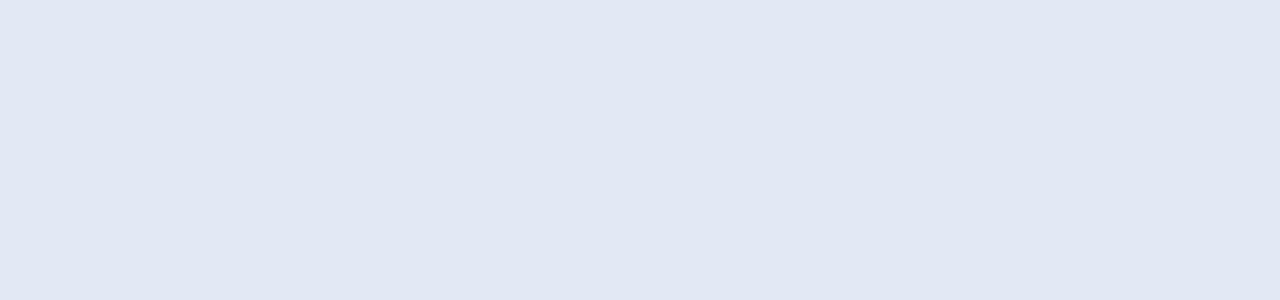
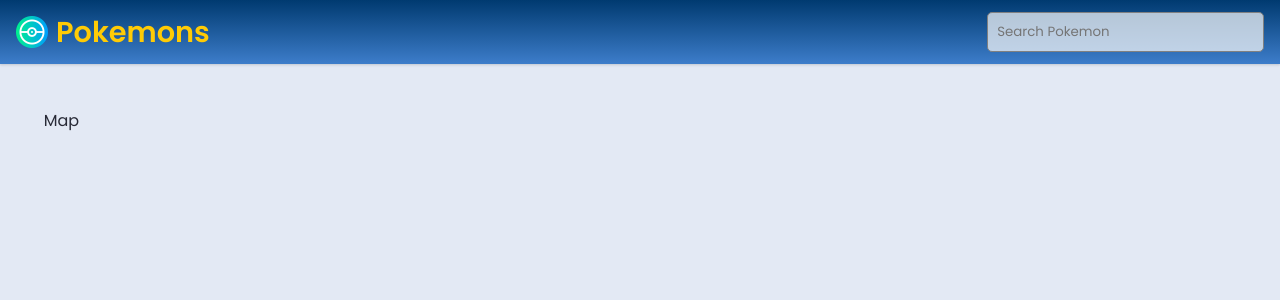
Before and after one commit to jhosnodev/my-pokeapp, a React (Create React App) app: page /map in a window 1280 px wide. Before the commit this address had no page. Shown: the top 300 px of the page. Built offline with nearby package versions, Linux system fonts and the light colour scheme.

Commit message:
Update links and home page again

```diff
--- a/package.json
+++ b/package.json
@@ -1,7 +1,7 @@
 {
   "name": "my-pokeapp",
   "version": "0.1.0",
-  "homepage":"https://jhosnodev.github.io/my-pokeapp/",
+  "homepage":"/",
   "private": true,
   "dependencies": {
     "@testing-library/jest-dom": "^5.17.0",
@@ -20,8 +20,6 @@
     "web-vitals": "^2.1.4"
   },
   "scripts": {
-    "predeploy": "npm run build",
-    "deploy": "gh-pages -d build",
     "dev": "react-scripts start",
     "build": "react-scripts build",
     "test": "react-scripts test",
@@ -46,6 +44,6 @@
     ]
   },
   "devDependencies": {
-    "gh-pages": "^6.1.1"
+
   }
 }
--- a/src/App.tsx
+++ b/src/App.tsx
@@ -7,12 +7,12 @@
   return (
     <Router>
       <Routes>
-        <Route path="/my-pokeapp/" element={<Pokemons />} />
-        <Route path="/my-pokeapp/items" element={<Items />} />
-        <Route path="/my-pokeapp/pokemons" element={<Pokemons />} />
-        <Route path="/my-pokeapp/pokemons/:name" element={<Pokemon />} />
-        <Route path="/my-pokeapp/type" element={<Type />} />
-        <Route path="/my-pokeapp/map" element={<Map />} />
+        <Route path="/" element={<Pokemons />} />
+        <Route path="/items" element={<Items />} />
+        <Route path="/pokemons" element={<Pokemons />} />
+        <Route path="/pokemons/:name" element={<Pokemon />} />
+        <Route path="/type" element={<Type />} />
+        <Route path="/map" element={<Map />} />
       </Routes>
    {/*    <div className="App">
 
--- a/src/components/Header.tsx
+++ b/src/components/Header.tsx
@@ -12,7 +12,7 @@
 
   return (
     <header className={styles.header}>
-      <Link to={"/my-pokeapp/"}>
+      <Link to={"/"}>
         <h2 className={styles.brand}>
           <img src={pokeicon} alt="Pokemon" className={styles.pokeicon} />{" "}
           <span className={styles.brandSm}>Pokemons</span>
```
Also changed, not shown: 1 other file (tests, documents, lock files or other folders).
